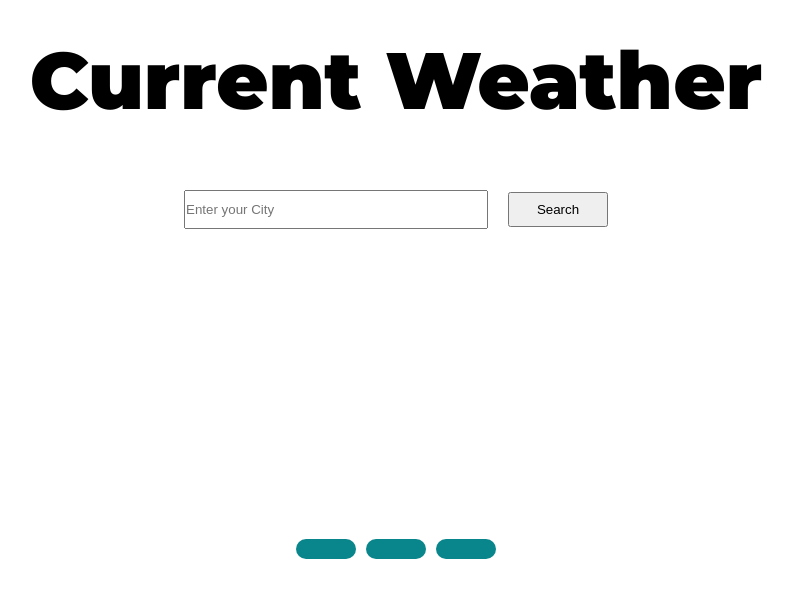
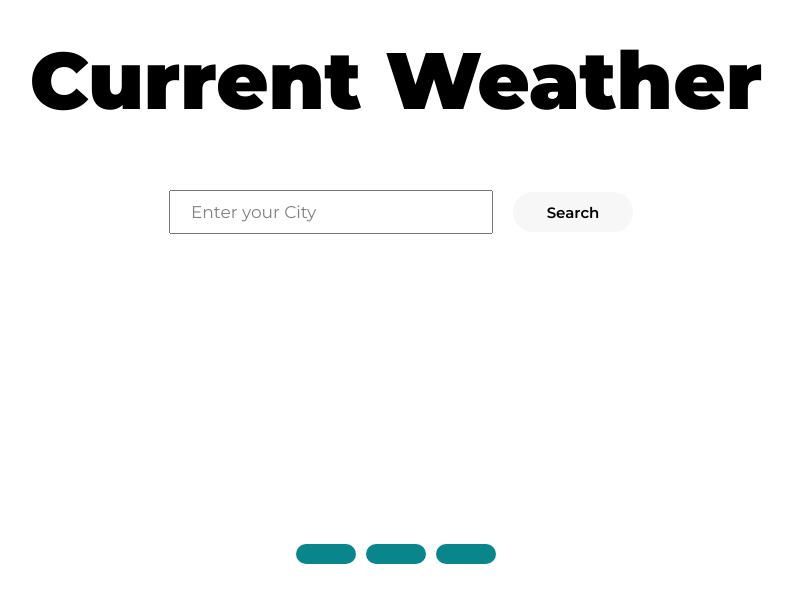
Before and after one commit to mhjarvis/weather_app, a plain HTML site: page index.html in a window 1280 px wide. Shown: the whole page, without its empty margins (244-1037 px from the left). Drawn offline with Linux system fonts and the light colour scheme; no server answers.

Commit message:
add styling to button/input elements

```diff
--- a/styles.css
+++ b/styles.css
@@ -57,14 +57,32 @@ form {
 }
 
 input {
-  height: 3.5rem;
+  height: 4rem;
   width: 30rem;
+  margin-left: 1rem;
+}
+
+input[type=text] {
+  font-size: 1.7rem;
+  color: black;
+  padding-left: 2rem;
+  font-family: montserrat,sans-serif;
+}
+
+::placeholder {
+  color: gray;
 }
 
 button {
-  height: 3.5rem;
-  width: 10rem;
+  height: 4rem;
+  width: 12rem;
   margin-left: 2rem;
+  border-radius: 20px;
+  font-size: 1.5rem;
+  font-family: montserrat,sans-serif;
+  background-color: var(--barely-gray);
+  font-weight: 600;
+  border: none;
 }
 
 /*************************************/
@@ -171,6 +189,9 @@ section {
 
 .time {
   background-color: var(--light-blue);
+  font-size: 2.5rem;
+  font-weight: 900;
+  color: black;
 }
 
 .forcast-temp {
```
